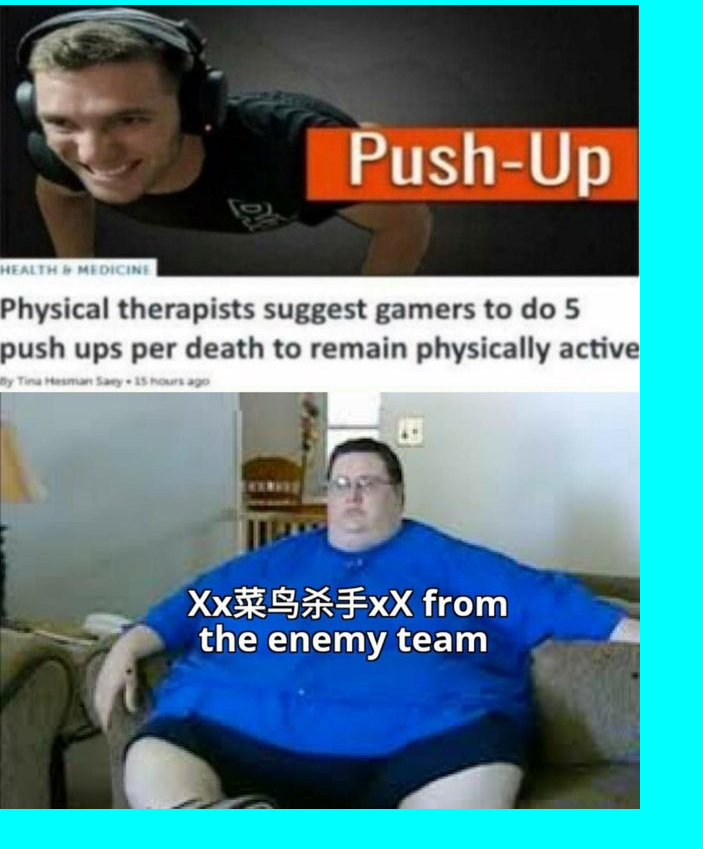
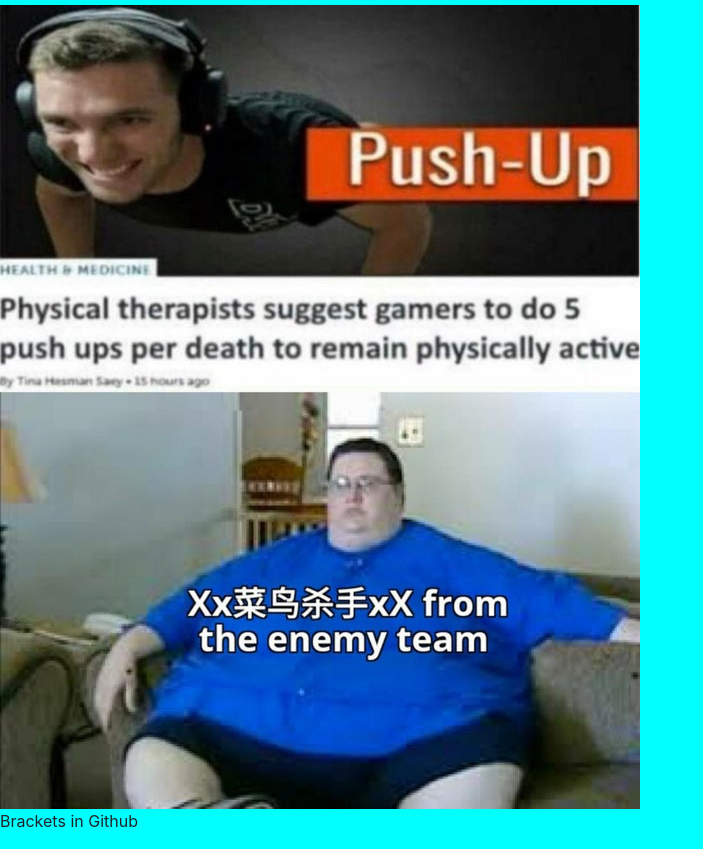
Before and after one commit to Emmit3H/BracketsPractice, a plain HTML site: page index.html in a window 1280 px wide. Shown: the part 51-900 px from the top of the page, without its empty margins (0-703 px from the left). Before the commit the page ends 860 px from the top, so only its background shows below. Drawn offline with nearby package versions, Linux system fonts and the light colour scheme.

Commit message:
Update index.html

```diff
--- a/index.html
+++ b/index.html
@@ -14,6 +14,9 @@
   <body>
     <h1>Hello, world!</h1>
       <img src="images/hc8dm7xzs9g41.jpg">
+
+      <p>Brackets in Github</p>
+
     <!-- Optional JavaScript -->
     <!-- jQuery first, then Popper.js, then Bootstrap JS -->
     <script src="https://code.jquery.com/jquery-3.4.1.slim.min.js" integrity="sha384-J6qa4849blE2+poT4WnyKhv5vZF5SrPo0iEjwBvKU7imGFAV0wwj1yYfoRSJoZ+n" crossorigin="anonymous"></script>
```
